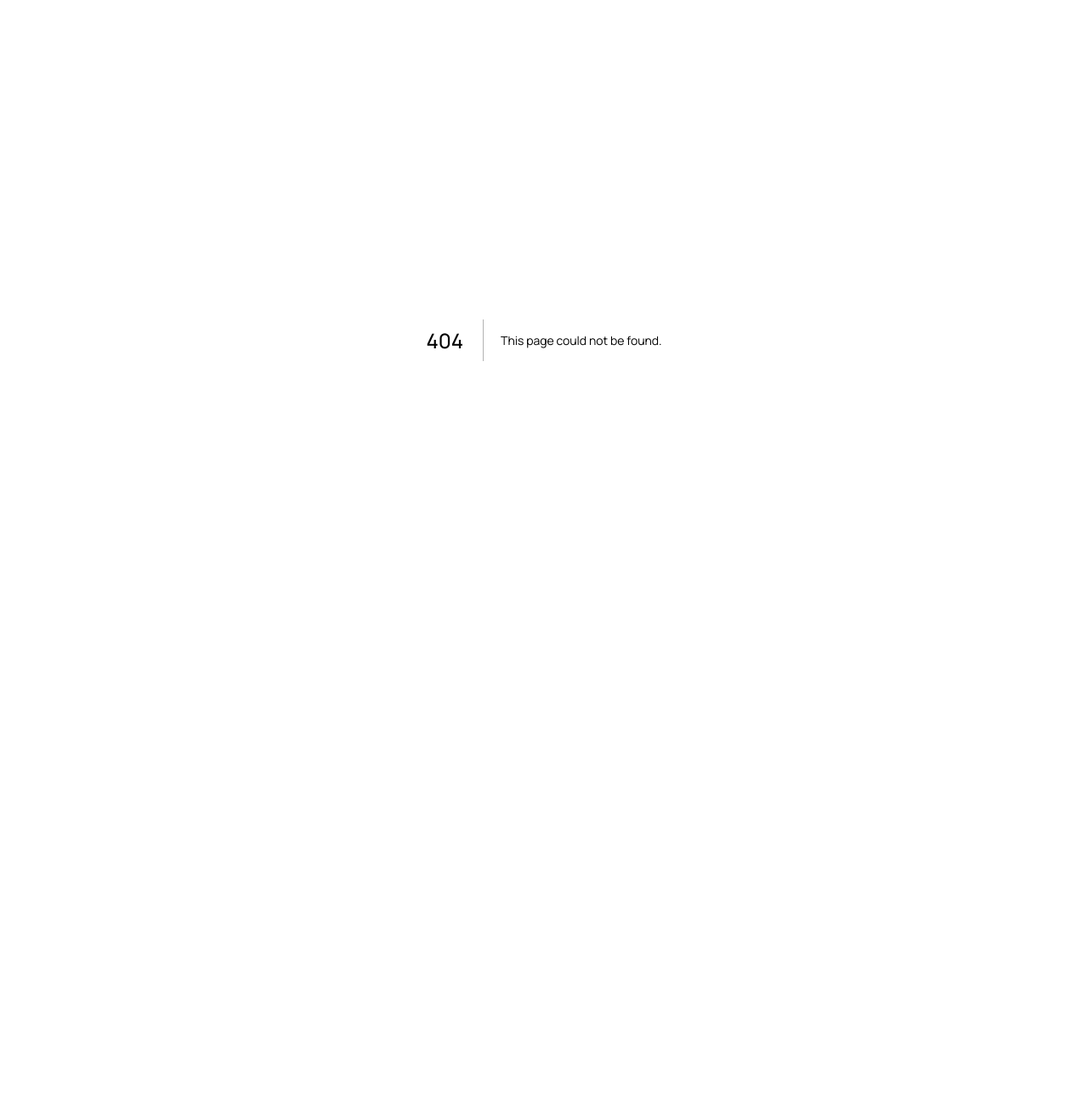
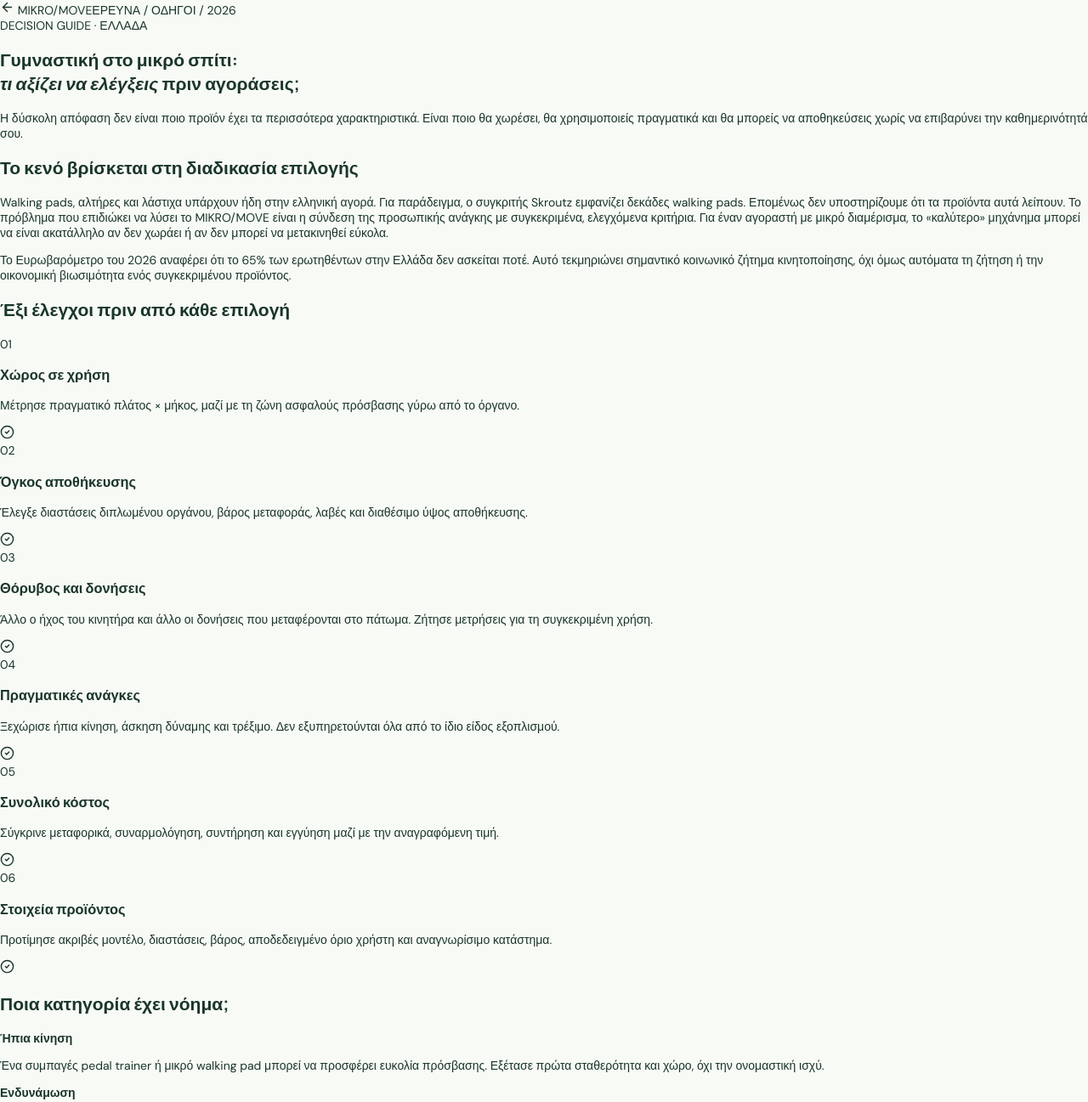
Before and after one commit to vmoulakakis/FITMACHT_AI, a Next.js app: page /mikromove/guide in a window 1280 px wide. Before the commit this address had no page. Shown: the top 1297 px of the page at 85% size. Before the commit the page ends 800 px from the top, so only its background shows below. Built offline with nearby package versions, Linux system fonts and the light colour scheme.

Commit message:
seo: create substantive Greek small-space buying guide with transparent source evidence and original decision checklist

```diff
--- /dev/null
+++ b/app/mikromove/guide/page.tsx
@@ -0,0 +1,34 @@
+import type {Metadata} from "next";
+import {ArrowLeft,ArrowUpRight,CheckCircle2} from "lucide-react";
+import "../mikromove.css";
+export const metadata:Metadata={
+ title:"Γυμναστική σε μικρό διαμέρισμα: οδηγός επιλογής | MIKRO/MOVE",
+ description:"Πρακτικός ελληνικός οδηγός για επιλογή εξοπλισμού όταν υπάρχουν περιορισμοί χώρου, θορύβου, budget και αποθήκευσης. Χωρίς ατεκμηρίωτες υποσχέσεις.",
+ robots:{index:true,follow:true},
+ alternates:{canonical:"https://fitmatch-ai-taupe.vercel.app/mikromove/guide"}
+};
+export default function GuidePage(){
+ const checks=[
+  ["Χώρος σε χρήση","Μέτρησε πραγματικό πλάτος × μήκος, μαζί με τη ζώνη ασφαλούς πρόσβασης γύρω από το όργανο."],
+  ["Όγκος αποθήκευσης","Έλεγξε διαστάσεις διπλωμένου οργάνου, βάρος μεταφοράς, λαβές και διαθέσιμο ύψος αποθήκευσης."],
+  ["Θόρυβος και δονήσεις","Άλλο ο ήχος του κινητήρα και άλλο οι δονήσεις που μεταφέρονται στο πάτωμα. Ζήτησε μετρήσεις για τη συγκεκριμένη χρήση."],
+  ["Πραγματικές ανάγκες","Ξεχώρισε ήπια κίνηση, άσκηση δύναμης και τρέξιμο. Δεν εξυπηρετούνται όλα από το ίδιο είδος εξοπλισμού."],
+  ["Συνολικό κόστος","Σύγκρινε μεταφορικά, συναρμολόγηση, συντήρηση και εγγύηση μαζί με την αναγραφόμενη τιμή."],
+  ["Στοιχεία προϊόντος","Προτίμησε ακριβές μοντέλο, διαστάσεις, βάρος, αποδεδειγμένο όριο χρήστη και αναγνωρίσιμο κατάστημα."]
+ ];
+ return <div className="mm-guide-shell"><header className="mm-guide-header"><a href="/mikromove"><ArrowLeft size={17}/> MIKRO/MOVE</a><span>ΕΡΕΥΝΑ / ΟΔΗΓΟΙ / 2026</span></header>
+ <article className="mm-guide">
+  <div className="mm-guide-eyebrow">DECISION GUIDE · ΕΛΛΑΔΑ</div>
+  <h1>Γυμναστική στο μικρό σπίτι:<br/><em>τι αξίζει να ελέγξεις</em> πριν αγοράσεις;</h1>
+  <p className="mm-guide-lead">Η δύσκολη απόφαση δεν είναι ποιο προϊόν έχει τα περισσότερα χαρακτηριστικά. Είναι ποιο θα χωρέσει, θα χρησιμοποιείς πραγματικά και θα μπορείς να αποθηκεύσεις χωρίς να επιβαρύνει την καθημερινότητά σου.</p>
+  <div className="mm-guide-body">
+   <section><h2>Το κενό βρίσκεται στη διαδικασία επιλογής</h2><p>Walking pads, αλτήρες και λάστιχα υπάρχουν ήδη στην ελληνική αγορά. Για παράδειγμα, ο συγκριτής Skroutz εμφανίζει δεκάδες walking pads. Επομένως δεν υποστηρίζουμε ότι τα προϊόντα αυτά λείπουν. Το πρόβλημα που επιδιώκει να λύσει το MIKRO/MOVE είναι η σύνδεση της προσωπικής ανάγκης με συγκεκριμένα, ελεγχόμενα κριτήρια. Για έναν αγοραστή με μικρό διαμέρισμα, το «καλύτερο» μηχάνημα μπορεί να είναι ακατάλληλο αν δεν χωράει ή αν δεν μπορεί να μετακινηθεί εύκολα.</p><p>Το Ευρωβαρόμετρο του 2026 αναφέρει ότι το 65% των ερωτηθέντων στην Ελλάδα δεν ασκείται ποτέ. Αυτό τεκμηριώνει σημαντικό κοινωνικό ζήτημα κινητοποίησης, όχι όμως αυτόματα τη ζήτηση ή την οικονομική βιωσιμότητα ενός συγκεκριμένου προϊόντος.</p></section>
+   <section><h2>Έξι έλεγχοι πριν από κάθε επιλογή</h2><div className="mm-guide-checks">{checks.map(([title,description],i)=><div key={title}><span>{String(i+1).padStart(2,"0")}</span><div><h3>{title}</h3><p>{description}</p></div><CheckCircle2 size={17}/></div>)}</div></section>
+   <section><h2>Ποια κατηγορία έχει νόημα;</h2><div className="mm-guide-comparison"><div><b>Ήπια κίνηση</b><p>Ένα συμπαγές pedal trainer ή μικρό walking pad μπορεί να προσφέρει ευκολία πρόσβασης. Εξέτασε πρώτα σταθερότητα και χώρο, όχι την ονομαστική ισχύ.</p></div><div><b>Ενδυνάμωση</b><p>Λάστιχα και αλτήρες είναι ευέλικτοι ως προς την αποθήκευση. Η πραγματική αντίσταση, οι οδηγίες χρήσης και η σωστή στερέωση έχουν σημασία.</p></div><div><b>Ανάπαυση & περιβάλλον</b><p>Αν το πρόβλημα σχετίζεται με φως, θερμοκρασία ή θόρυβο, η κατάλληλη λύση μπορεί να αφορά το δωμάτιο και όχι άλλο όργανο γυμναστικής. Δεν συνδέουμε τα προϊόντα αυτά με ιατρική θεραπεία.</p></div></div></section>
+   <section><h2>Πώς ξεχωρίζουμε τα πραγματικά προϊόντα από τις υποθέσεις</h2><p>Μια ιστορική γραμμή από εμπορικό feed μπορεί να επιβεβαιώσει ότι ένα προϊόν υπήρξε καταχωρισμένο, αλλά δεν πιστοποιεί τη σημερινή τιμή, τη διαθεσιμότητα ή το δικαίωμα affiliate προώθησης. Η δική μας συλλογή 100 προϊόντων-στόχων περιγράφει συγκεκριμένες προδιαγραφές που αξίζει να αναζητήσουμε· δεν ισοδυναμεί με 100 ενεργές προσφορές. Όταν υπάρχει επαληθευμένη καταχώριση, τη διαχωρίζουμε από τις ιδέες προς sourcing.</p></section>
+   <section><h2>Συχνές ερωτήσεις</h2><h3>Είναι πιο αθόρυβο ένα walking pad από έναν διάδρομο;</h3><p>Όχι απαραίτητα. Ο θόρυβος εξαρτάται από το συγκεκριμένο μοντέλο, τη χρήση και το δάπεδο. Χωρίς συγκρίσιμες μετρήσεις δεν μπορούμε να χαρακτηρίσουμε μια συσκευή «αθόρυβη».</p><h3>Πρέπει να αγοράσω πολλά όργανα για να ξεκινήσω;</h3><p>Όχι. Το πρώτο βήμα είναι να προσδιορίσεις τι θέλεις να κάνεις και τι μπορείς να χρησιμοποιείς με συνέπεια. Σε αρκετές περιπτώσεις μια απλούστερη, μη αγοραστική λύση μπορεί να αρκεί.</p><h3>Οι τιμές στο MIKRO/MOVE είναι ζωντανές;</h3><p>Όχι ακόμη. Οι σημερινές διαθέσιμες καταχωρίσεις προέρχονται από ιστορική πηγή και επισημαίνονται αναλόγως. Δεν εμφανίζουμε μη επαληθευμένους συνδέσμους αγοράς.</p></section>
+   <section className="mm-guide-sources"><h2>Πηγές και επικαιρότητα</h2><p>Τελευταία επεξεργασία: 29 Οκτωβρίου 2026. Οι παρακάτω πηγές υποστηρίζουν τις συγκεκριμένες γενικές διαπιστώσεις, όχι την αποτελεσματικότητα κάποιου προϊόντος.</p><a target="_blank" rel="noreferrer" href="https://sport.ec.europa.eu/whats-new/news/strong-increase-in-active-commuting-and-some-positive-changes-in-sport-and-exercise-habits-latest-special-eurobarometer-shows">Ευρωπαϊκή Επιτροπή · Eurobarometer 2026 <ArrowUpRight size={14}/></a><a target="_blank" rel="noreferrer" href="https://www.skroutz.gr/c/807/diadromoi-gymnastikhs/f/2261669/Walking-Pad.html">Skroutz · Διαθέσιμες κατηγορίες walking pads <ArrowUpRight size={14}/></a></section>
+  </div>
+  <a className="mm-guide-cta" href="/mikromove">Ανακάλυψε την προσωπική σου διαδρομή <ArrowUpRight size={17}/></a>
+ </article><footer className="mm-guide-footer">MIKRO/MOVE · ΓΝΩΣΗ ΠΡΙΝ ΑΠΟ ΤΗΝ ΑΓΟΡΑ</footer></div>;
+}
```
